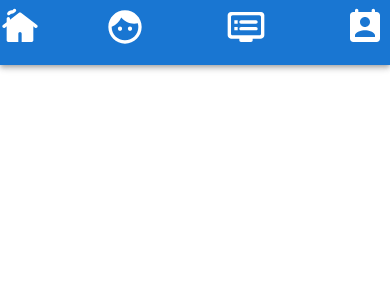
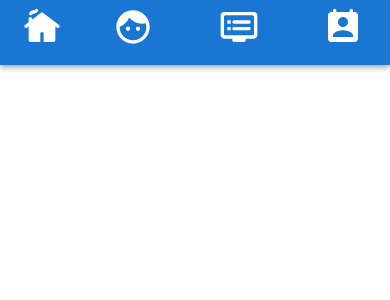
Before and after one commit to PauVelasco77/Portfolio, a React (Create React App) app: page / in a window 390 px wide. Shown: the top 300 px of the page. Built offline with nearby package versions, Linux system fonts and the light colour scheme.

Commit message:
added mobileResponsive on NavBar

```diff
--- a/src/components/MainComponent/MainComponent.js
+++ b/src/components/MainComponent/MainComponent.js
@@ -1,9 +1,14 @@
+import styled from "styled-components";
 import NavBar from "../NavBar/NavBar";
+
+const MainComponentContainer = styled.section``;
 
 const MainComponent = () => {
   return (
     <>
-      <NavBar />
+      <MainComponentContainer>
+        <NavBar />
+      </MainComponentContainer>
     </>
   );
 };
--- a/src/components/NavBar/NavBar.js
+++ b/src/components/NavBar/NavBar.js
@@ -19,6 +19,11 @@ const NavBarContainer = styled.nav`
     justify-content: space-between;
     width: 100%;
     max-width: 400px;
+
+    @media (max-width: 400px) {
+      max-width: 400px;
+      justify-content: space-around;
+    }
   }
 
   & p {
```
